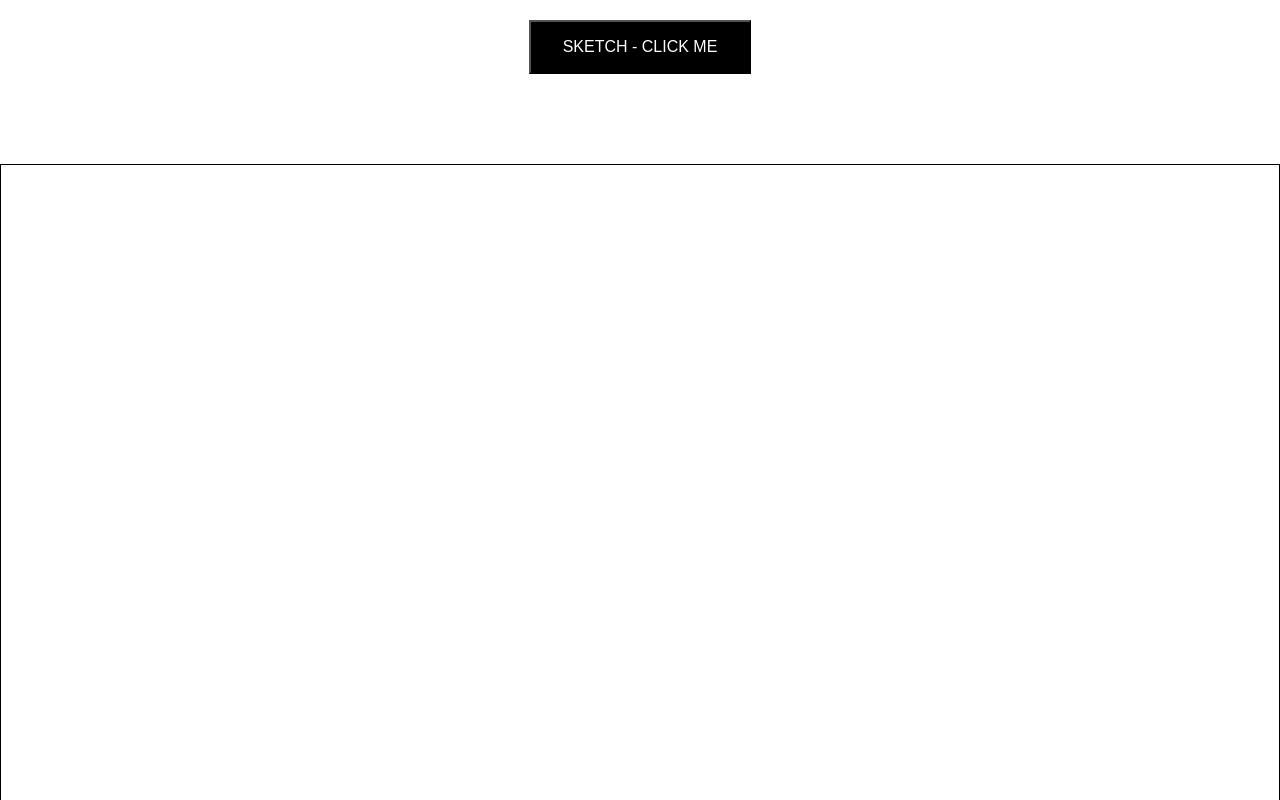
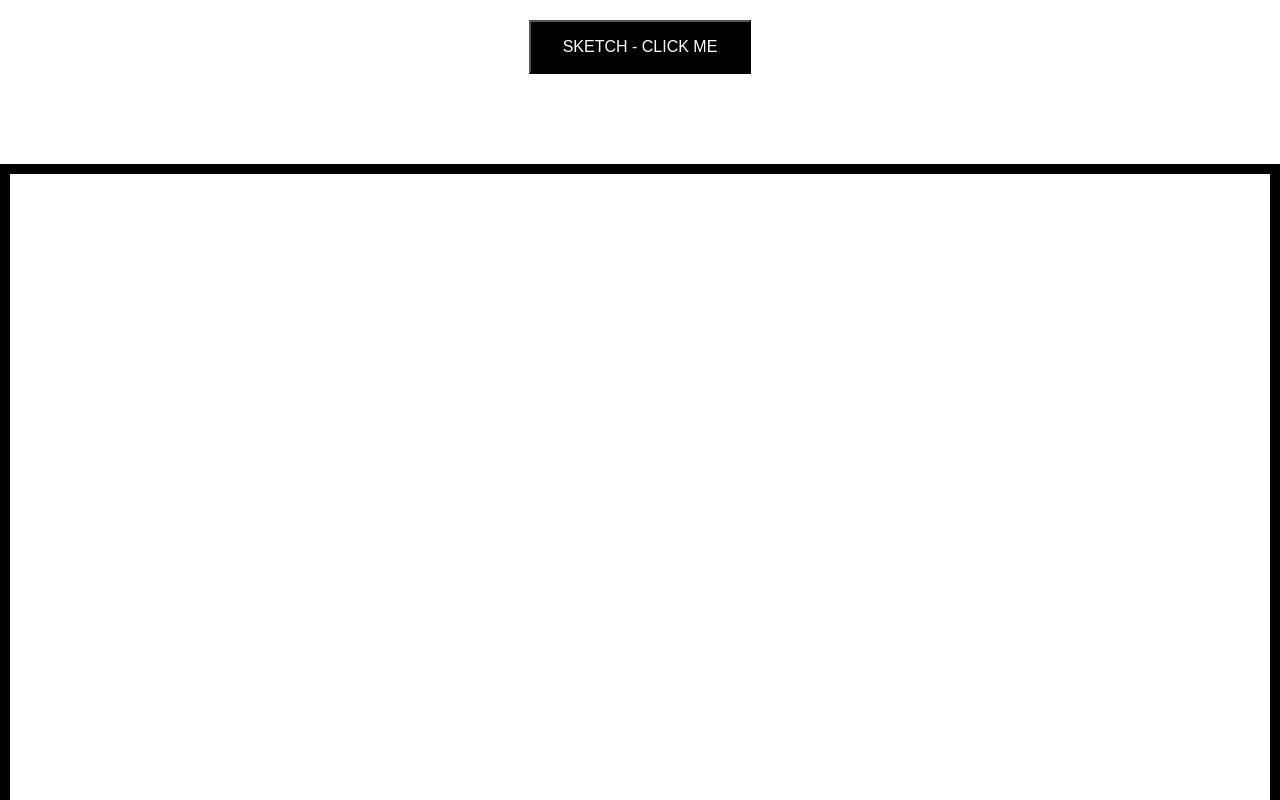
Before and after one commit to YoussefGaafar/The-Odin-Project-Etch-a-Sketch, a plain HTML site: page index.html in a window 1280 px wide. Shown: the top 800 px of the page. Drawn offline with Linux system fonts and the light colour scheme.

Commit message:
➕ADD: Enhancements to container Box

```diff
--- a/index.html
+++ b/index.html
@@ -6,6 +6,8 @@
     <meta name="viewport" content="width=device-width, initial-scale=1.0">
     <title>Etch-a-sketch</title>
     <link rel="stylesheet" href="style.css">
+    <!-- favicon -->
+    <link rel="icon" href="favicon.png" type="image/x-icon">
 </head>
 
 <body>
--- a/script.js
+++ b/script.js
@@ -1,5 +1,5 @@
 const container = document.querySelector(".container");
-container.style.cssText = "display: flex; flex-wrap: wrap; margin-top: 90px; width: 100%; justify-content: center; margin-bottom: 90px; border: 1px solid black;";
+container.style.cssText = "display: flex; flex-wrap: wrap; margin-top: 90px; width: 100%; justify-content: center; margin-bottom: 90px; border: 10px solid black;";
 const randomColor = () => Math.floor(Math.random() * 256);
 
 
```
Also changed, not shown: favicon.png (added).
